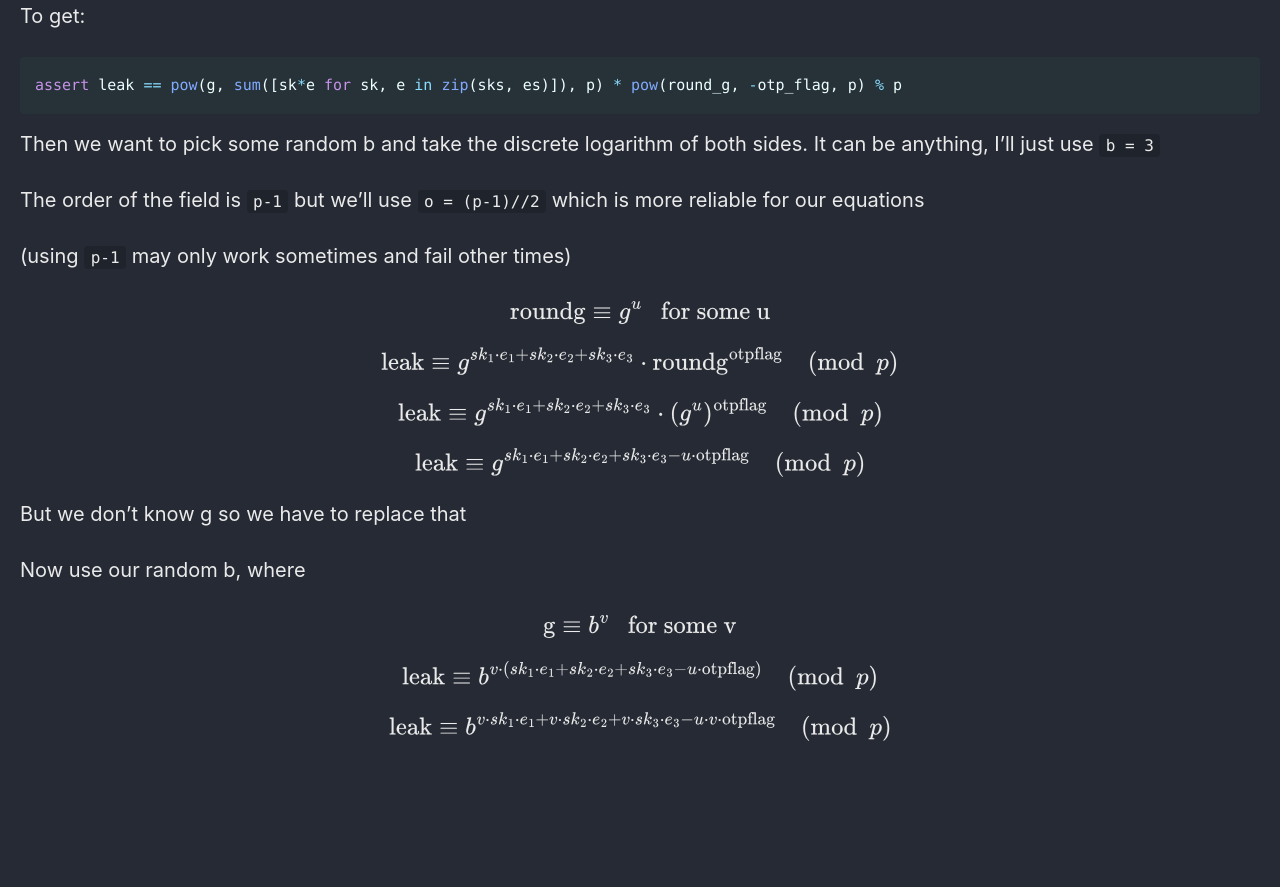
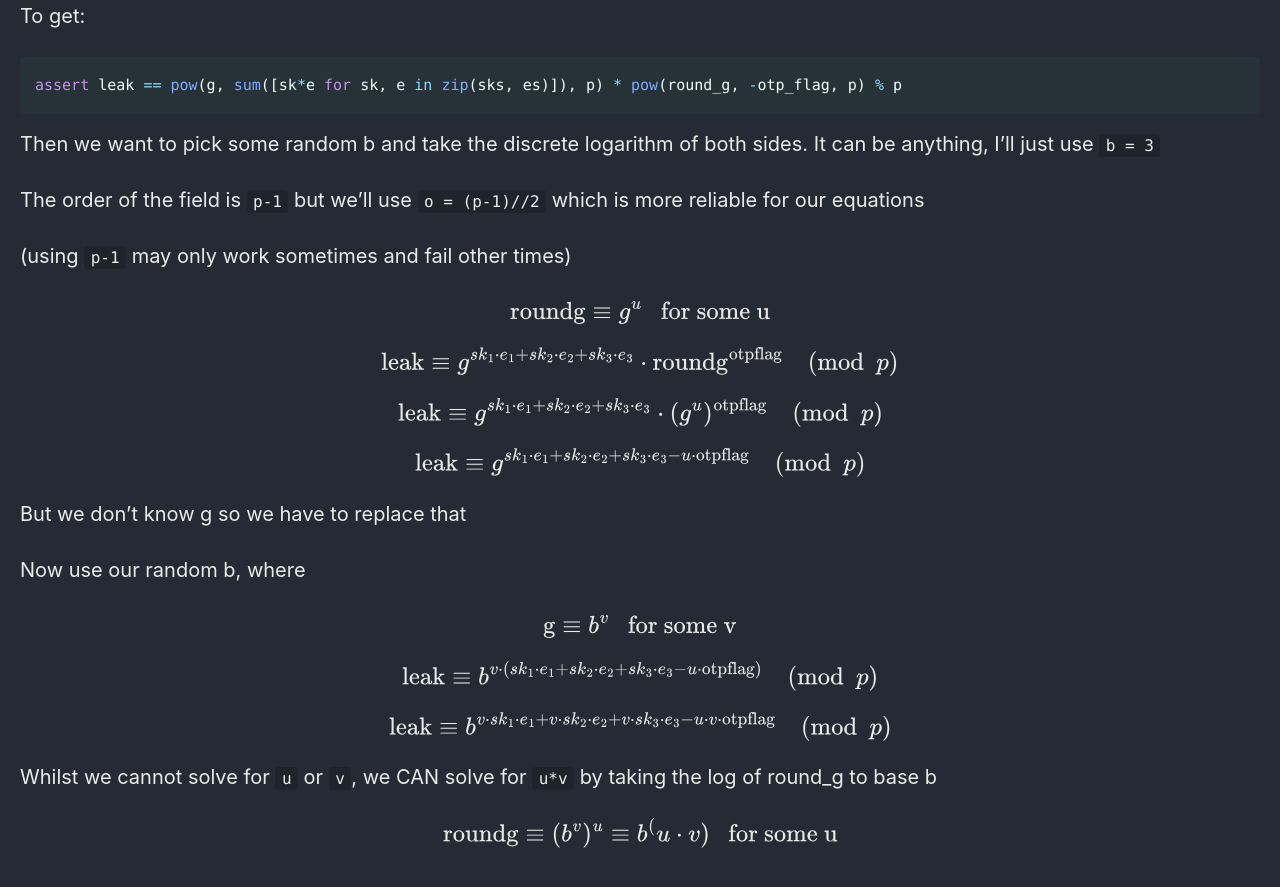
Before and after one commit to Connor-McCartney/Connor-McCartney.github.io, a Jekyll site: the page built from _pages/cryptography/other/L3-RCTF2024.md, in a window 1280 px wide and 900 px high, scrolled down 4237 px. Shown: the top 887 px of the window. Built offline with Jekyll 4.4.1, drawn with Linux system fonts in a browser that asks for light colours; cached includes are drawn as plain includes; before the commit the page ends 5029 px from its top, so only the background shows below that.

Commit message:
Update L3-RCTF2024.md

```diff
--- a/_pages/cryptography/other/L3-RCTF2024.md
+++ b/_pages/cryptography/other/L3-RCTF2024.md
@@ -193,3 +193,7 @@ $$\text{g} \equiv b^v \ \ \text{   for some v}$$
 $$\text{leak} \equiv b^{v \cdot (sk_1 \cdot e_1 + sk_2 \cdot e_2 + sk_3 \cdot e_3 - u \cdot \text{otpflag})} \pmod p$$
 
 $$\text{leak} \equiv b^{v \cdot sk_1 \cdot e_1 + v \cdot sk_2 \cdot e_2 + v \cdot sk_3 \cdot e_3 - u \cdot v \cdot \text{otpflag}} \pmod p$$
+
+Whilst we cannot solve for `u` or `v`, we CAN solve for `u*v` by taking the log of round_g to base b
+
+$$\text{roundg} \equiv (b^v)^u \equiv b^(u \cdot v) \ \ \text{   for some u}$$
```
